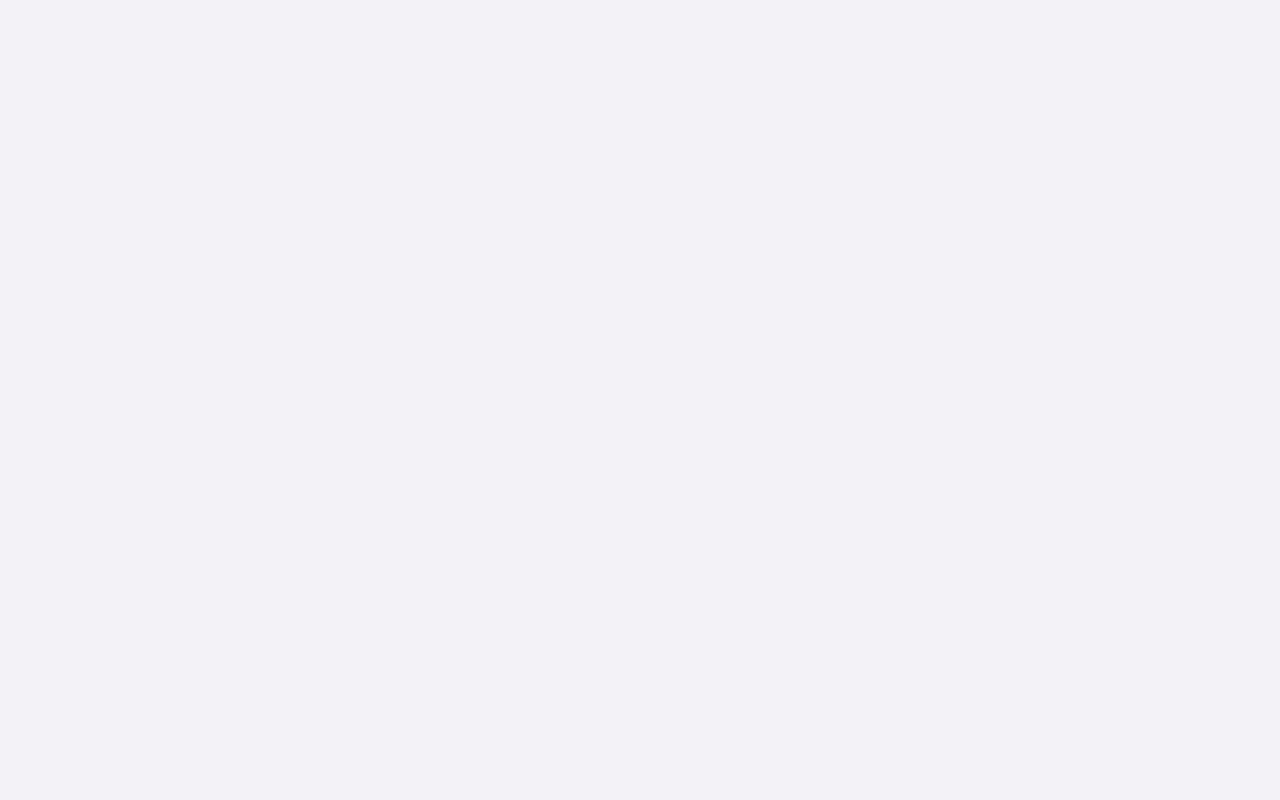
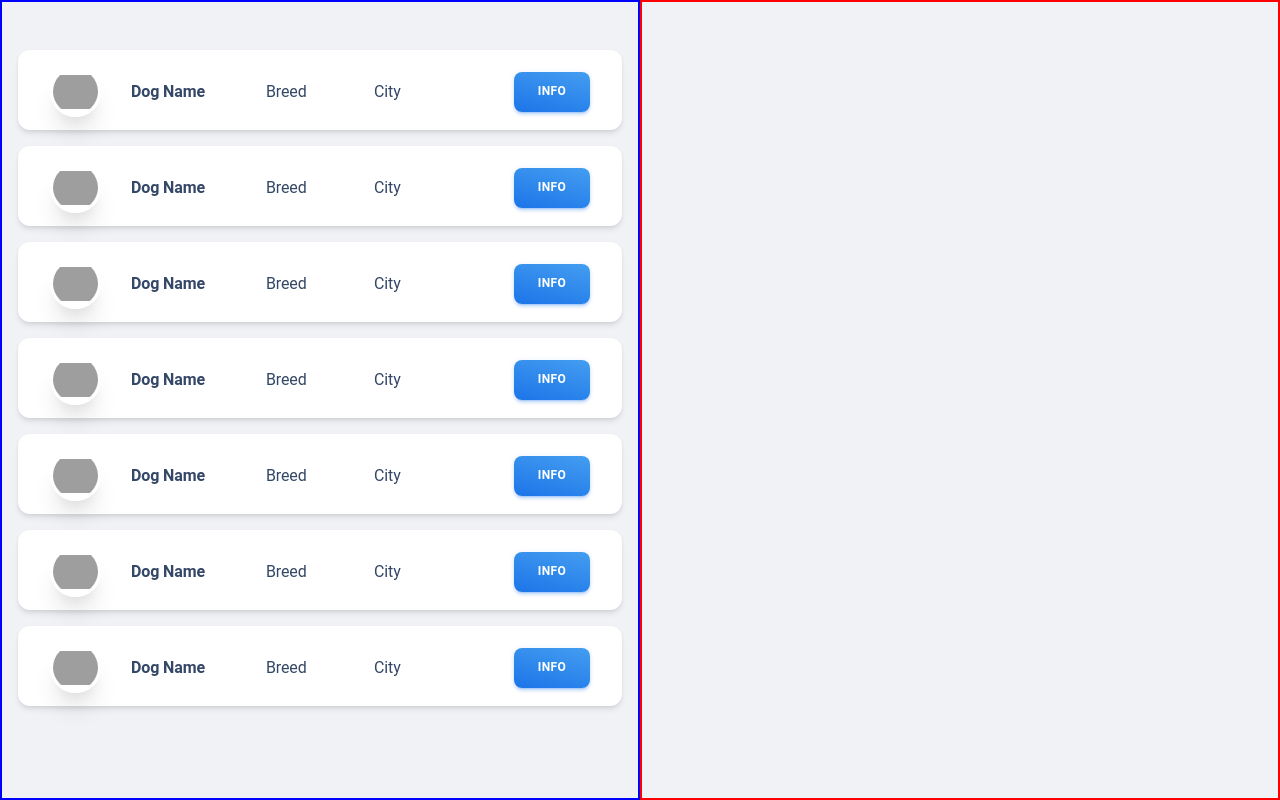
Before and after one commit to kavitatandel/pawpal_frontend, a React (Create React App) app: page /test in a window 1280 px wide. Before the commit this address had no page. Built offline with nearby package versions, Linux system fonts and the light colour scheme; grey boxes are pictures that could not be loaded.

Commit message:
design test for List Items (Dogs)

```diff
--- a/src/AppRouter.js
+++ b/src/AppRouter.js
@@ -2,7 +2,7 @@ import { Routes, Route } from "react-router-dom";
 import Landing from "./pages/landing";
 import Register from "./pages/Register";
 import Login from "./pages/login";
-import Profile from "pages/Profile";
+import MapDesignTest from "./components/TestComponents/MapDesignTest";
 import UserInfo from "./pages/UserInfo";
 import "./styles/layout.css";
 import SearchDog from "./pages/SearchDog";
@@ -20,6 +20,7 @@ const AppRouter = () => {
         <Route path="/user/searchdog" element={<SearchDog />}></Route>
         {/* added to check location based on address */}
         <Route path="/location" element={<SearchLocation />}></Route>
+        <Route path="/test" element={<MapDesignTest />}></Route>
       </Routes>
     </>
   );
--- a/src/components/Forms/SearchForm.js
+++ b/src/components/Forms/SearchForm.js
@@ -33,17 +33,16 @@ import "../../styles/Map.css";
 import data from "../../data/dogFromDB";
 
 //get searchDogByCity
-import { searchDogByCity } from '../../logic/SearchFunctions.js'
+import { searchDogByCity } from "../../logic/SearchFunctions.js";
 
 //get searched dog component
-import SearchedDog from './SearchedDog'
+import SearchedDog from "./SearchedDog";
 
 const SearchForm = () => {
-
   //set location to show markers on map
   //const [locations, setLocations] = useState([]);
   const [locations, setLocations] = useState(data);
-    const [search, setSearch] = useState('');
+  const [search, setSearch] = useState("");
   const [loading, setLoading] = useState(true);
 
   // const { isLoaded } = useJsApiLoader({
@@ -66,7 +65,7 @@ const SearchForm = () => {
   const handleSearch = (e) => {
     e.preventDefault();
     //getSearchResult(search);
-        console.log('search click event occured');
+    console.log("search click event occured");
     //getSearchResult('weilimdorf')
     console.log(`search text ${search}`);
     searchDogByCity(search).then((res) => {
@@ -78,15 +77,13 @@ const SearchForm = () => {
           setLoading(false);
           //setLocations(dogData);
           setLocations(res);
-                    console.log(locations)
+          console.log(locations);
         }
-            }
-            else {
-                alert('No search result found')
+      } else {
+        alert("No search result found");
       }
     });
-    }
-
+  };
 
   let dogData = [];
   useEffect(() => {
@@ -102,8 +99,7 @@ const SearchForm = () => {
     //             }
     //         }
     //     });
-    }, [])
-
+  }, []);
 
   //if (loading) return <h1>Loading......</h1>
   return (
@@ -133,8 +129,8 @@ const SearchForm = () => {
 
         {/* Container for body area below featured img */}
         <div
-
           style={{
+            zIndex: "-2",
             border: "3px solid green",
             display: "flex",
             flexDirection: "column",
@@ -142,7 +138,7 @@ const SearchForm = () => {
             alignItems: "center",
             minHeight: "85vh",
             top: "0",
-                        width: "100%"
+            width: "100%",
           }}
         >
           <div>
@@ -165,14 +161,23 @@ const SearchForm = () => {
                   marginLeft: "1.5rem",
                   width: "8rem",
                   minWidth: "120px",
-                                }} >
+                }}
+              >
                 Search
               </MKButton>
             </form>
           </div>
           {/* <Container display="flex" flexDirection="row" style={{ minWidth: "90%", minHeight: "90%", border: "3px solid yellow" }}> */}
-                    <div style={{ minWidth: "90%", minHeight: "90%", border: "3px solid yellow", display: "flex", flexDirection: "row" }}>
-
+          <div
+            style={{
+              minWidth: "90%",
+              minHeight: "90%",
+              border: "3px solid yellow",
+              display: "flex",
+              flexDirection: "row",
+              zIndex: "0",
+            }}
+          >
             {/* Box to show searched Dogs */}
             <MKBox
               px={0}
@@ -183,7 +188,7 @@ const SearchForm = () => {
               mr={0}
               ml={0}
               position="relative"
-                            zIndex={-1}
+              zIndex={1}
               sx={{ padding: "0" }}
               display="flex"
               flexDirection="column"
@@ -194,11 +199,15 @@ const SearchForm = () => {
                 backgroundColor: "rgba(39, 46, 245, 0.2)",
               }}
               float="left"
-                            minheight="80vh">
+              minheight="80vh"
+            >
               <SearchedDog locations={locations} setLocations={setLocations} />
               {/* <MKTypography>Searched Dogs Goes Here</MKTypography> */}
             </MKBox>
-                        <MKBox pt={0} pb={0} px={0}
+            <MKBox
+              pt={0}
+              pb={0}
+              px={0}
               px={0}
               width="75%"
               top={10}
@@ -206,7 +215,7 @@ const SearchForm = () => {
               mr={0}
               ml={0}
               position="relative"
-                            zIndex={-1}
+              zIndex={1}
               sx={{ padding: "0" }}
               display="flex"
               flexDirection="column"
@@ -217,21 +226,23 @@ const SearchForm = () => {
                 backgroundColor: "rgba(39, 46, 245, 0.2)",
               }}
               float="right"
-                            minheight="80vh">
-
+              minheight="80vh"
+            >
               {/* added code to display may using leaflet */}
               {
                 // (loading)
                 //     ? <h1>Loading Map.....</h1>
                 //     :
-                                <LeafletMap locations={locations} setLocations={setLocations} style={{ width: "100%" }} />
+                <LeafletMap
+                  locations={locations}
+                  setLocations={setLocations}
+                  style={{ width: "100%" }}
+                />
               }
             </MKBox>
           </div>
           {/* </Card> */}
-
         </div>
-
       </div>
     </>
   );
--- /dev/null
+++ b/src/components/TestComponents/ListItemCard.js
@@ -0,0 +1,122 @@
+// @mui material components
+import Container from "@mui/material/Container";
+import Card from "@mui/material/Card";
+import Switch from "@mui/material/Switch";
+import Grid from "@mui/material/Grid";
+import MuiLink from "@mui/material/Link";
+
+// Material Kit 2 React components
+import MKBox from "components/MKBox";
+import MKInput from "../MKInput";
+import MKButton from "../MKButton";
+import MKTypography from "../MKTypography";
+import MKAvatar from "components/MKAvatar";
+
+const ListItemCard = () => {
+  return (
+    <Card style={{ width: "95%", height: "5rem", marginBottom: "1rem" }}>
+      <div
+        className="mainContainer"
+        style={{
+          display: "flex",
+          justifyContent: "space-between",
+          alignContent: "center",
+          padding: "1rem",
+        }}
+      >
+        <div
+          className="Avatar"
+          style={{
+            width: "15%",
+            marginLeft: "1rem",
+          }}
+        >
+          <MKAvatar
+            top={-50}
+            zIndex={2}
+            // Hard coded for now
+            src="https://res.cloudinary.com/kavita-project/image/upload/v1645350736/lqhvjqlevlaqxpzw7hqq.png"
+            alt="Burce Mars"
+            shadow="xl"
+            sx={{ width: "3.2rem", height: "3.2rem" }}
+            style={{ border: "3.2px solid white" }}
+          />
+        </div>
+        <div
+          className="DogName"
+          style={{
+            display: "flex",
+            alignItems: "center",
+            justifyContent: "flex-start",
+            //   border: "2px solid red",
+            width: "25%",
+          }}
+        >
+          <MKTypography
+            variant="p"
+            fontWeight="medium"
+            style={{ fontSize: "1rem" }}
+          >
+            Dog Name
+          </MKTypography>
+        </div>
+        <div
+          className="DogType"
+          style={{
+            fontSize: "1rem",
+            width: "20%",
+            display: "flex",
+            alignItems: "center",
+            justifyContent: "flex-start",
+            width: "20%",
+          }}
+        >
+          <MKTypography variant="p" style={{ fontSize: "1rem" }}>
+            Breed
+          </MKTypography>
+        </div>
+        <div
+          className="City"
+          style={{
+            //   border: "2px solid red",
+            width: "20%",
+            display: "flex",
+            alignItems: "center",
+            justifyContent: "flex-start",
+            width: "20%",
+          }}
+        >
+          <MKTypography variant="p" style={{ fontSize: "1rem" }}>
+            City
+          </MKTypography>
+        </div>
+        <div
+          className="ButtonContainer"
+          style={{
+            width: "20%",
+            display: "flex",
+            alignItems: "center",
+            justifyContent: "flex-end ",
+            //   border: "2px solid red",
+            width: "20%",
+            marginRight: "1rem",
+          }}
+        >
+          <MKButton
+            size="medium"
+            type="submit"
+            variant="gradient"
+            color="info"
+            style={{
+              minWidth: "1rem",
+            }}
+          >
+            Info
+          </MKButton>
+        </div>
+      </div>
+    </Card>
+  );
+};
+
+export default ListItemCard;
--- /dev/null
+++ b/src/components/TestComponents/MapDesignTest.js
@@ -0,0 +1,65 @@
+import ListItemCard from "./ListItemCard";
+// @mui material components
+import Container from "@mui/material/Container";
+import Card from "@mui/material/Card";
+import Switch from "@mui/material/Switch";
+import Grid from "@mui/material/Grid";
+import MuiLink from "@mui/material/Link";
+
+// Material Kit 2 React components
+import MKBox from "components/MKBox";
+import MKInput from "../MKInput";
+import MKButton from "../MKButton";
+import MKTypography from "../MKTypography";
+import MKAvatar from "components/MKAvatar";
+
+const TestDesign = () => {
+  return (
+    <>
+      <div // Insert Map into background
+        className="mainContainer"
+        style={{
+          padding: 0,
+          margin: 0,
+          height: "100vh",
+          width: "100vw",
+          display: "flex",
+          justifyContent: "space-between",
+        }}
+      >
+        <MKBox
+          className="left"
+          display="flex"
+          flexDirection="column"
+          alignItems="center"
+          justifyContent="flex-start"
+          style={{ height: "100%", width: "50%", border: "2px solid blue" }}
+          component="section"
+          py={6}
+          px={{ xs: 2, lg: 0 }}
+        >
+          <ListItemCard />
+          <ListItemCard />
+          <ListItemCard />
+          <ListItemCard />
+          <ListItemCard />
+          <ListItemCard />
+          <ListItemCard />
+        </MKBox>
+
+        <MKBox
+          className="right"
+          display="flex"
+          justifyContent="center"
+          style={{ height: "100%", width: "50%", border: "2px solid red" }}
+          component="section"
+          position="relative"
+          py={6}
+          px={{ xs: 2, lg: 0 }}
+        ></MKBox>
+      </div>
+    </>
+  );
+};
+
+export default TestDesign;
```
Lines whose indentation alone changed are shown as unchanged.
